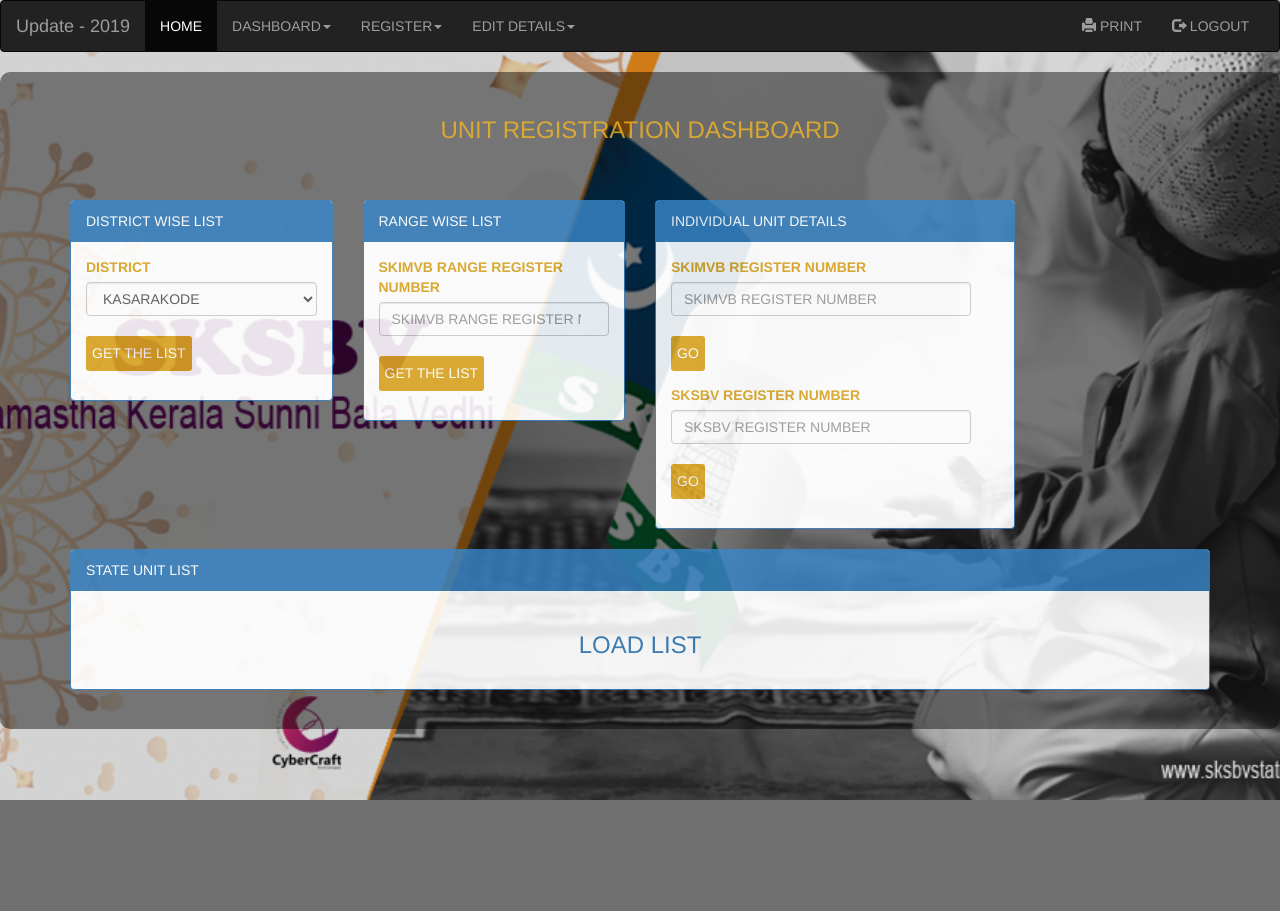
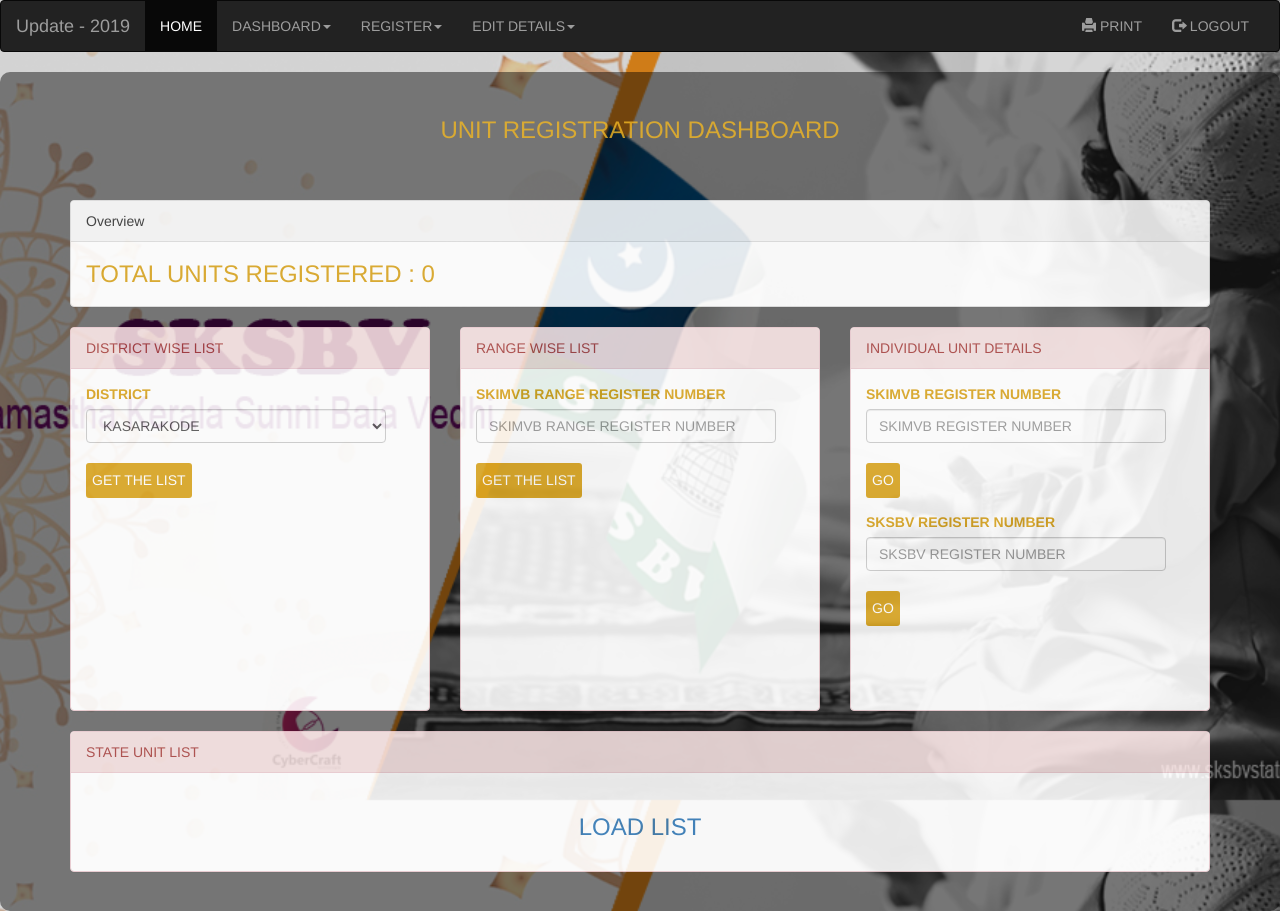
Before and after one commit to SKSBV-tech-admins/update, a PHP site: page /PORTAL/unitregistrationdashboard.php in a window 1280 px wide. Before the commit the page ends 800 px from the top, so only its background shows below. Run offline with PHP 8.4, Linux system fonts and the light colour scheme; the visitor is signed in with stand-in values (Sample User, id 1); data that the repository does not hold is empty.

Commit message:
Multiuser version

```diff
--- a/PORTAL/portal-1-dashboard.php
+++ b/PORTAL/portal-1-dashboard.php
@@ -19,6 +19,7 @@
   <div class="rel">
       <div class="content">
           <img src="../version.png" alt="versions" style="align-self: center;">
+
       </div>
   </div>
   </body>
--- a/PORTAL/unitregistrationdashboard.php
+++ b/PORTAL/unitregistrationdashboard.php
@@ -25,9 +25,24 @@
     <div class="content">
       <h3>UNIT REGISTRATION DASHBOARD</h3><br><br>
       <div class="container">
+          <div class="row">
+              <div class="col-sm-12">
+                  <div class="panel panel-default">
+                      <div class="panel-heading">Overview</div>
+                      <div class="panel-body" style="font-size: x-large;color: goldenrod">
+                                      TOTAL UNITS REGISTERED :
+                                      <?php
+                                      $query = mysqli_query($con,"SELECT * FROM unitregister");
+                                      $numb = mysqli_num_rows($query);
+                                      echo "$numb";
+                                      ?>
+                      </div>
+                  </div>
+              </div>
+          </div>
         <div class="row">
-          <div class="col-sm-3">
-            <div class="panel panel-primary">
+          <div class="col-sm-4">
+            <div class="panel panel-danger" style="height: 48%;">
               <div class="panel-heading custom_class">DISTRICT WISE LIST</div>
               <div class="panel-body">
                 <form action="unitlistdistrictwise.php" method="post" id="districtlist">
@@ -62,8 +77,8 @@
           </DIV>
 
 
-          <div class="col-sm-3">
-            <div class="panel panel-primary">
+          <div class="col-sm-4">
+            <div class="panel panel-danger" style="height: 48%;">
               <div class="panel-heading custom_class">RANGE WISE LIST</div>
               <div class="panel-body">
                 <form action="rangewiseunitlist.php" method="post">
@@ -80,7 +95,7 @@
 
 
           <div class="col-sm-4">
-            <div class="panel panel-primary">
+            <div class="panel panel-danger" style="height: 48%;">
               <div class="panel-heading custom_class">INDIVIDUAL UNIT DETAILS</div>
               <div class="panel-body">
 
@@ -108,7 +123,7 @@
 
           <div class=" row">
               <div class = "col-sm-12">
-                  <div class = "panel panel-primary">
+                  <div class = "panel panel-danger">
                       <div class = "panel-heading custom_class">STATE UNIT LIST</div>
                       <div class="panel-body">
                           <h3 style = "text-align: center;text-decoration: none;"><a href="stateunitlist.php">LOAD LIST</a></h3>
--- a/login.php
+++ b/login.php
@@ -31,10 +31,6 @@
         <div class="button-panel">
 		        <input type="submit" class="button" title="Log In" name="login" value="Login"></input>
         </div>
-        <div style="text-align: center;">
-            <a href = "http://www.sksbvstate.com" style = "text-decoration: none;color:goldenrod;font-size: 1.2em">BACK TO HOME</a>
-        </div>
-
       </form>
 
       </div>
--- a/setup.php
+++ b/setup.php
@@ -6,5 +6,4 @@
   {
   echo "Failed to connect to MySQL: " . mysqli_connect_error();
   }
-
 ?>
```
Also changed, not shown: PORTAL/unitlistdistrictwise.php (+28 -24 lines), PORTAL/unitregistrationconfirm.php (+27 -3 lines).
